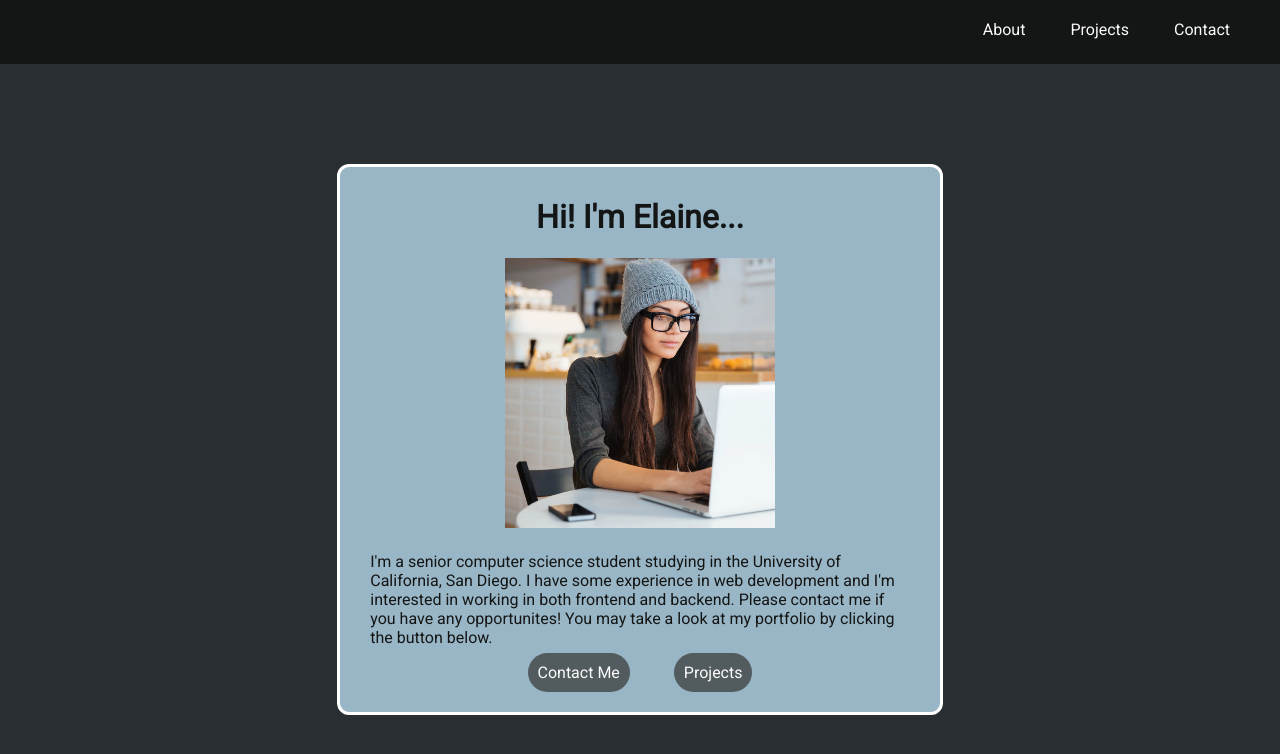
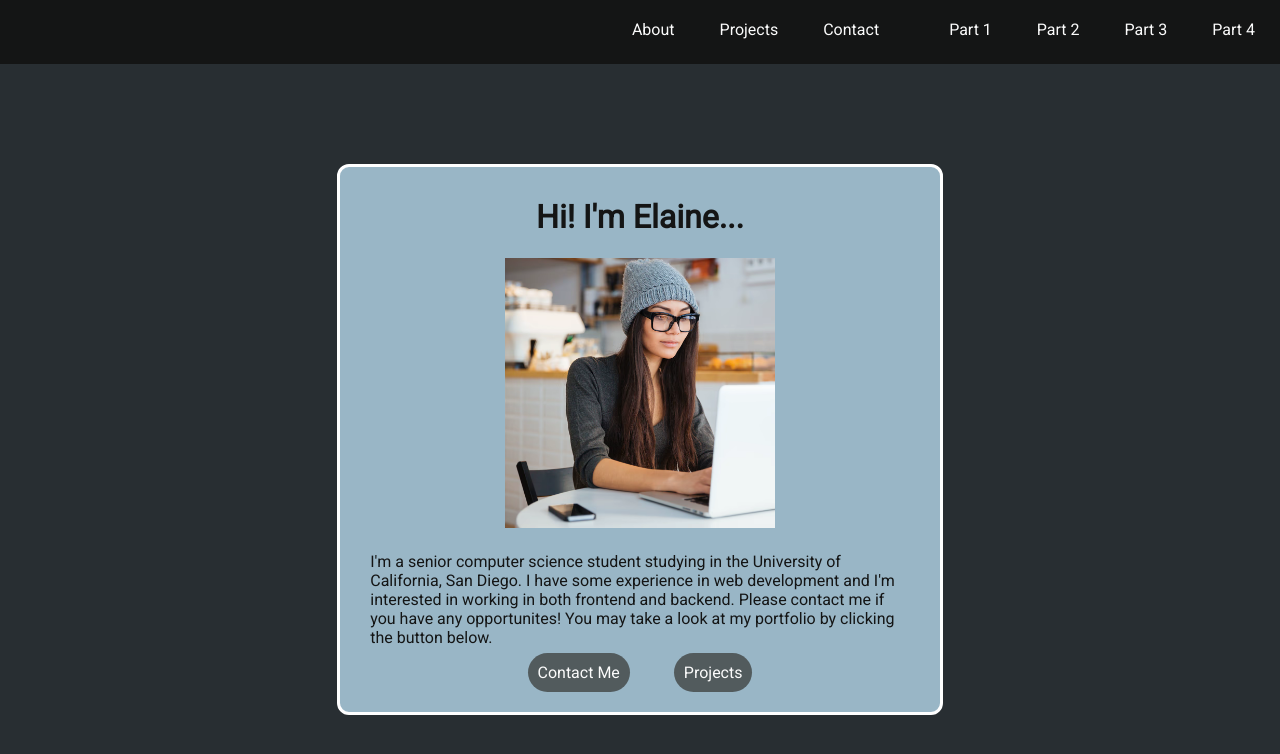
Before and after one commit to e1ha/CSE134-HW4, a plain HTML site: page index.html in a window 1280 px wide. Drawn offline with Linux system fonts and the light colour scheme.

Commit message:
added links for netlify

```diff
--- a/index.html
+++ b/index.html
@@ -34,6 +34,12 @@
             <a href="#">About</a>
             <a href="./projects.html">Projects</a>
             <a id="last-nav-item" href="./contact.html">Contact</a>
+
+
+            <a href="part1/nativedialogs.html">Part 1</a>
+            <a href="part2/customdialogs.html">Part 2</a>
+            <a href="part3/crud.html">Part 3</a>
+            <a href="part4/styledcrud.html">Part 4</a>
         </div>
     </nav>
 
```
